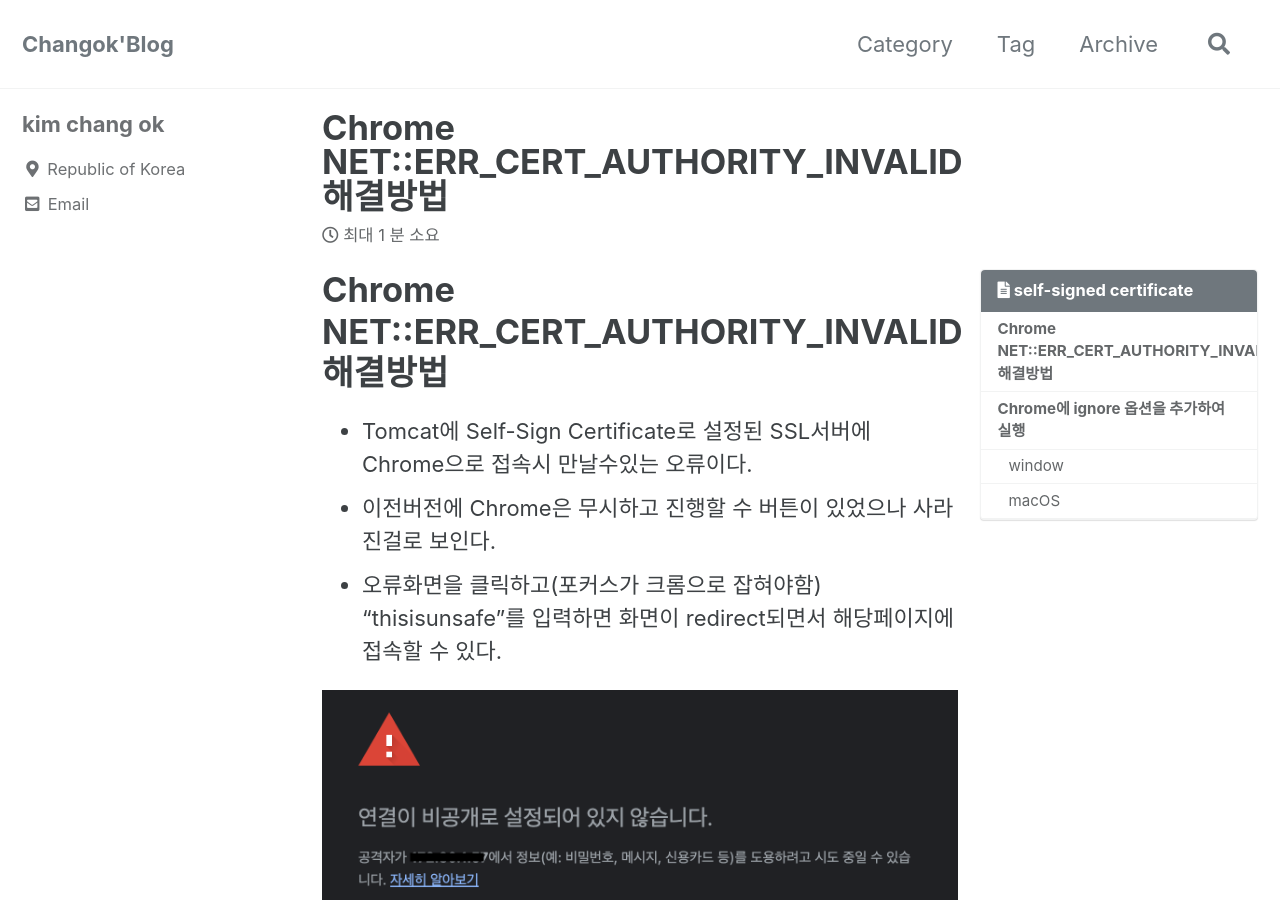
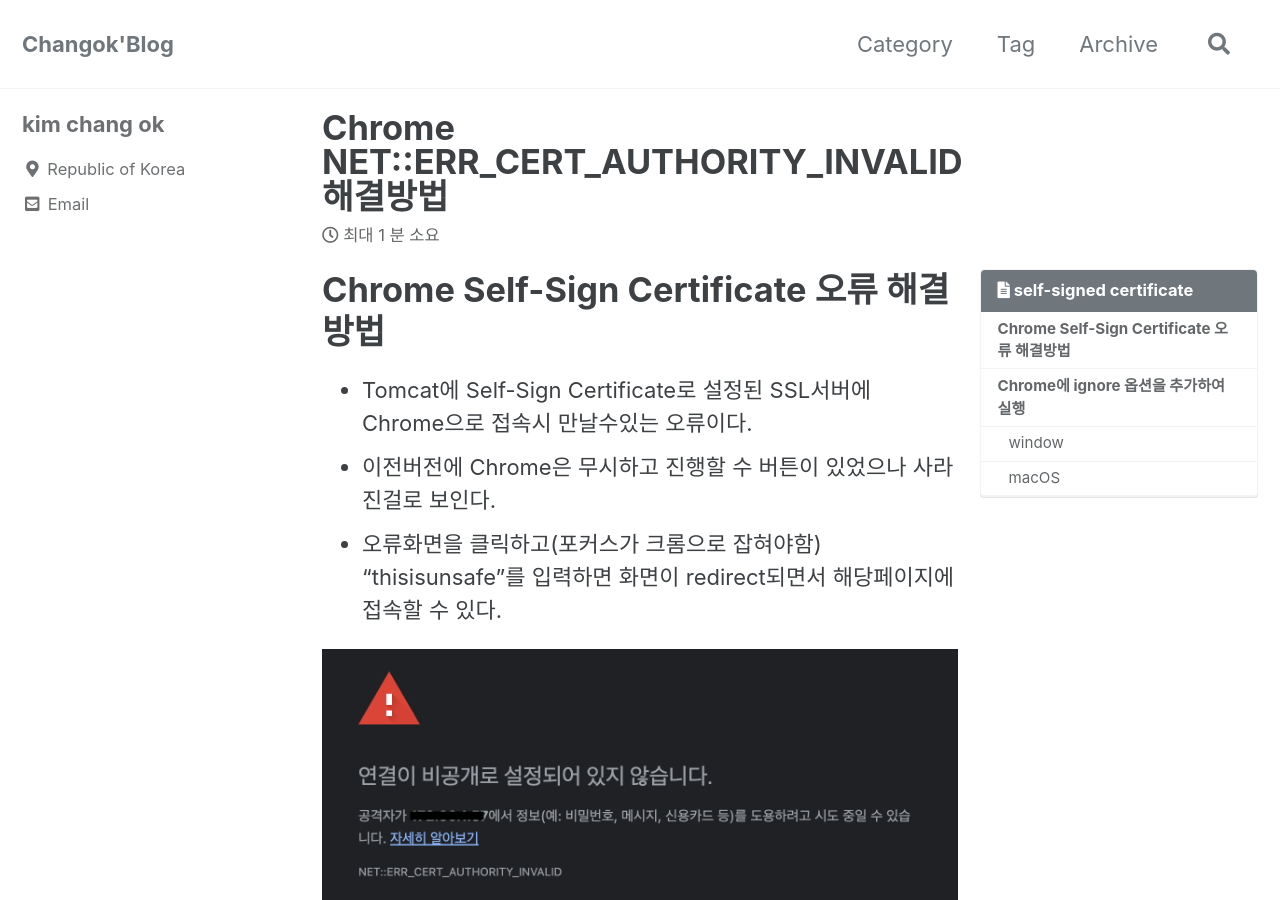
Before and after one commit to changok89/changok89.github.io, a Jekyll site: the page built from _posts/2023-02-02-thisisunsafe.md, in a window 1280 px wide and 900 px high. Built offline with Jekyll 4.4.1, drawn with Linux system fonts in a browser that asks for light colours; cached includes are drawn as plain includes; comment, search, counter and statistics services are not loaded.

Commit message:
thisisunsafe2

```diff
--- a/_posts/2023-02-02-thisisunsafe.md
+++ b/_posts/2023-02-02-thisisunsafe.md
@@ -15,7 +15,7 @@
 last_modified_at: 2023-02-02
 ---
 
-# Chrome NET::ERR_CERT_AUTHORITY_INVALID 해결방법
+# Chrome Self-Sign Certificate 오류 해결방법
 
 - Tomcat에 Self-Sign Certificate로 설정된 SSL서버에 Chrome으로 접속시 만날수있는 오류이다.
 - 이전버전에 Chrome은 무시하고 진행할 수 버튼이 있었으나 사라진걸로 보인다.
```
Also changed, not shown: other parts of _posts/2023-02-02-thisisunsafe.md (+1 -1 lines).
